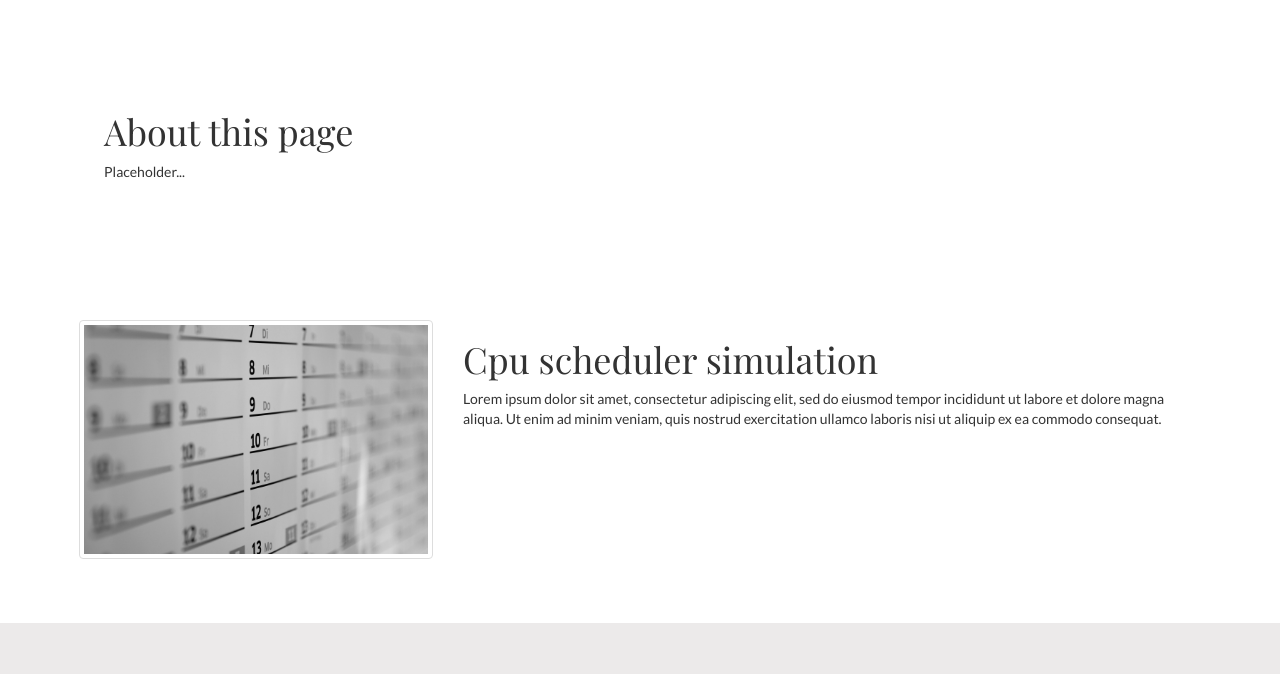
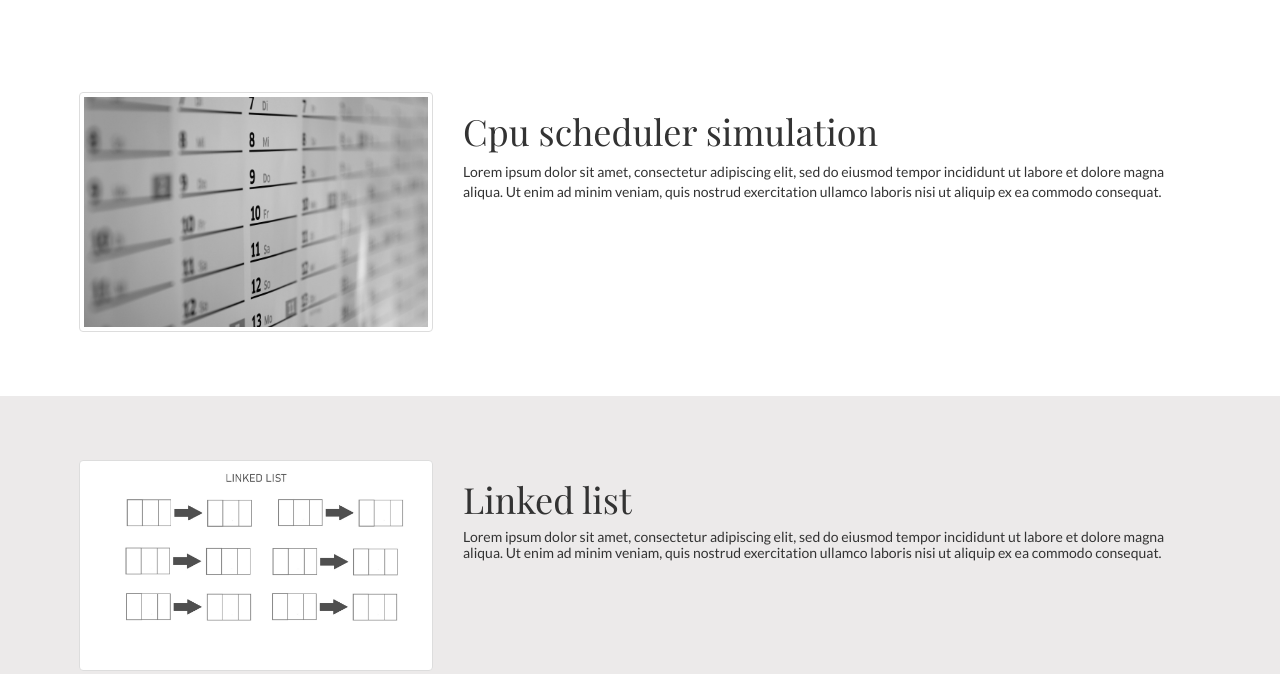
Before and after one commit to YamboS/Projects, a plain HTML site: page index.html in a window 1280 px wide. Shown: the part 274-948 px from the top of the page. Drawn offline with nearby package versions, Linux system fonts and the light colour scheme.

Commit message:
Update index.html

```diff
--- a/index.html
+++ b/index.html
@@ -102,16 +102,6 @@ p,ul,li,h5{
   </div>
 </div>
 
-<div class="container" style="padding: 64px;" id="aboutMe">
-  <div class="row">
-    <div>
-      <h1>About this page</h1>
-      <P>Placeholder...</P>
-    </div>
-    <div></div>
-</div>
-</div>
-
 <div class="container" id="P1">
   <div class="row"></div>
      <div class="col-sm-4">
```
